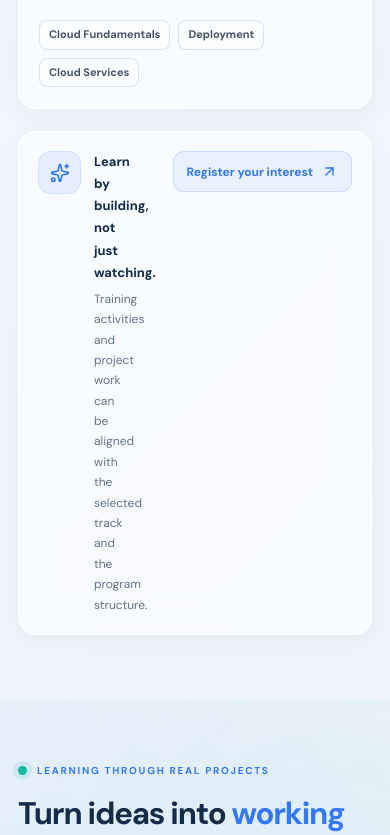
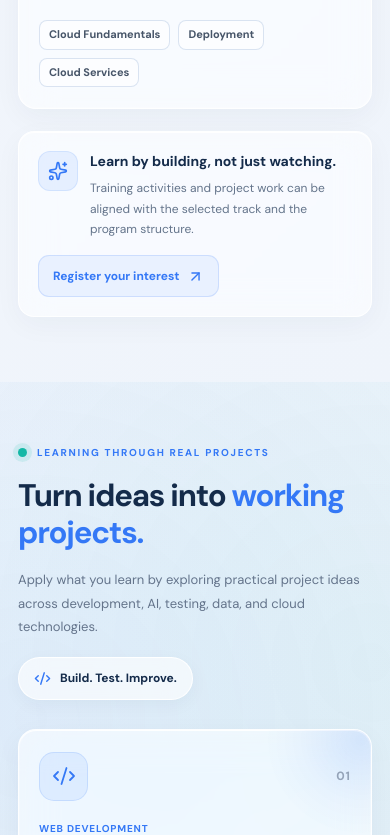
Before and after one commit to Abhinav-utkarsh/Av_esafe_Training_Program, a React (Vite) app: page / in a window 390 px wide. Shown: the part 4848-5683 px from the top of the page. Built offline with nearby package versions, Linux system fonts and the light colour scheme.

Commit message:
Update Av_eSAFE favicon

```diff
--- a/src/components/ProjectShowcase.css
+++ b/src/components/ProjectShowcase.css
@@ -603,26 +603,62 @@
     font-size: 11px;
   }
 
+  /* Footer: icon and text share a row */
   .project-showcase__footer {
-    align-items: flex-start;
-    flex-wrap: wrap;
-    gap: 13px;
+    display: grid;
+    grid-template-columns: 40px minmax(0, 1fr);
+    align-items: start;
+    column-gap: 12px;
+    row-gap: 16px;
 
     margin-top: 22px;
     padding: 19px;
+    border-radius: 16px;
+  }
+
+  .project-showcase__footer-icon {
+    width: 40px;
+    height: 40px;
+    border-radius: 12px;
+    grid-column: 1;
+    grid-row: 1;
   }
 
   .project-showcase__footer-copy {
-    flex-basis: calc(100% - 60px);
+    width: 100%;
+    min-width: 0;
+    flex: initial;
+    grid-column: 2;
+    grid-row: 1;
+  }
+
+  .project-showcase__footer-copy h3 {
+    margin: 0 0 7px;
+    font-size: 14px;
+    line-height: 1.5;
+    overflow-wrap: break-word;
   }
 
   .project-showcase__footer-copy p {
-    font-size: 12px;
+    margin: 0;
+    font-size: 13px;
+    line-height: 1.7;
+    overflow-wrap: break-word;
   }
 
+  /* Button sits below the text, aligned to the card */
   .project-showcase__cta {
-    margin-left: 58px;
-    padding: 11px 13px;
+    grid-column: 1 / -1;
+    grid-row: 2;
+    justify-self: start;
+
+    margin: 0;
+    max-width: 100%;
+    padding: 11px 14px;
+
+    font-size: 12px;
+    white-space: normal;
+    text-align: center;
   }
 }
 
@@ -650,11 +686,30 @@
   }
 
   .project-showcase__footer {
-    padding: 16px;
+    grid-template-columns: 34px minmax(0, 1fr);
+    column-gap: 10px;
+    padding: 15px;
+  }
+
+  .project-showcase__footer-icon {
+    width: 34px;
+    height: 34px;
+  }
+
+  .project-showcase__footer-copy h3 {
+    font-size: 13px;
+  }
+
+  .project-showcase__footer-copy p {
+    font-size: 12px;
+    line-height: 1.7;
   }
 
   .project-showcase__cta {
-    margin-left: 0;
+    margin: 0;
+    justify-self: start;
+    padding: 10px 12px;
+    font-size: 11px;
   }
 }
 
--- a/src/components/TrainingTracks.css
+++ b/src/components/TrainingTracks.css
@@ -169,6 +169,7 @@
 }
 
 /* Ambient blue glow */
+
 .training-card::before {
   content: "";
   position: absolute;
@@ -188,11 +189,11 @@
   );
 
   pointer-events: none;
-
   transition: transform 350ms ease;
 }
 
 /* Inner glass highlight */
+
 .training-card::after {
   content: "";
   position: absolute;
@@ -250,6 +251,7 @@
 
 .training-card--featured:hover {
   border-color: rgba(90, 116, 245, 0.5);
+
   background: linear-gradient(
     145deg,
     rgba(226, 236, 255, 0.96),
@@ -387,8 +389,8 @@
   background: rgba(255, 255, 255, 0.78);
 }
 
-/* Old card link removed from JSX.
-   Keep no visible link or divider at the card bottom. */
+/* Old card link removed from JSX */
+
 .training-card__link {
   display: none;
 }
@@ -438,6 +440,7 @@
   flex-direction: column;
   gap: 5px;
 
+  min-width: 0;
   margin: 0;
 
   color: var(--tracks-muted);
@@ -572,30 +575,72 @@
     font-size: 11px;
   }
 
+  /* Registration note: icon and text on one row */
   .training-tracks__note {
-    align-items: flex-start;
-    flex-wrap: wrap;
-    gap: 13px;
+    display: grid;
+    grid-template-columns: 40px minmax(0, 1fr);
+    align-items: start;
+    column-gap: 12px;
+    row-gap: 16px;
 
     margin-top: 22px;
     padding: 19px;
+    border-radius: 16px;
+  }
+
+  .training-tracks__note-icon {
+    grid-column: 1;
+    grid-row: 1;
+
+    width: 40px;
+    height: 40px;
+    border-radius: 12px;
   }
 
   .training-tracks__note p {
+    grid-column: 2;
+    grid-row: 1;
+
+    width: 100%;
     min-width: 0;
+    margin: 0;
+    flex: initial;
+    gap: 6px;
+
+    font-size: 13px;
+    line-height: 1.7;
+
+    overflow-wrap: break-word;
+    word-break: normal;
   }
 
   .training-tracks__note p strong {
-    font-size: 13px;
+    font-size: 14px;
+    line-height: 1.5;
   }
 
   .training-tracks__note p span {
     font-size: 12px;
+    line-height: 1.7;
   }
 
+  /* CTA moves to its own row */
   .training-tracks__cta {
-    margin-left: 56px;
-    padding: 11px 13px;
+    grid-column: 1 / -1;
+    grid-row: 2;
+    justify-self: start;
+
+    width: auto;
+    max-width: 100%;
+    min-width: 0;
+
+    margin: 0;
+    padding: 11px 14px;
+
+    font-size: 12px;
+    line-height: 1.5;
+    text-align: center;
+    white-space: normal;
   }
 }
 
@@ -624,11 +669,39 @@
   }
 
   .training-tracks__note {
-    padding: 16px;
+    grid-template-columns: 34px minmax(0, 1fr);
+    column-gap: 10px;
+    row-gap: 14px;
+
+    padding: 15px;
+  }
+
+  .training-tracks__note-icon {
+    width: 34px;
+    height: 34px;
+  }
+
+  .training-tracks__note p {
+    font-size: 12px;
+    line-height: 1.7;
+  }
+
+  .training-tracks__note p strong {
+    font-size: 13px;
+  }
+
+  .training-tracks__note p span {
+    font-size: 12px;
   }
 
   .training-tracks__cta {
-    margin-left: 0;
+    grid-column: 1 / -1;
+    margin: 0;
+    justify-self: start;
+
+    max-width: 100%;
+    padding: 10px 12px;
+    font-size: 11px;
   }
 }
 
```
Lines whose indentation alone changed are shown as unchanged.
